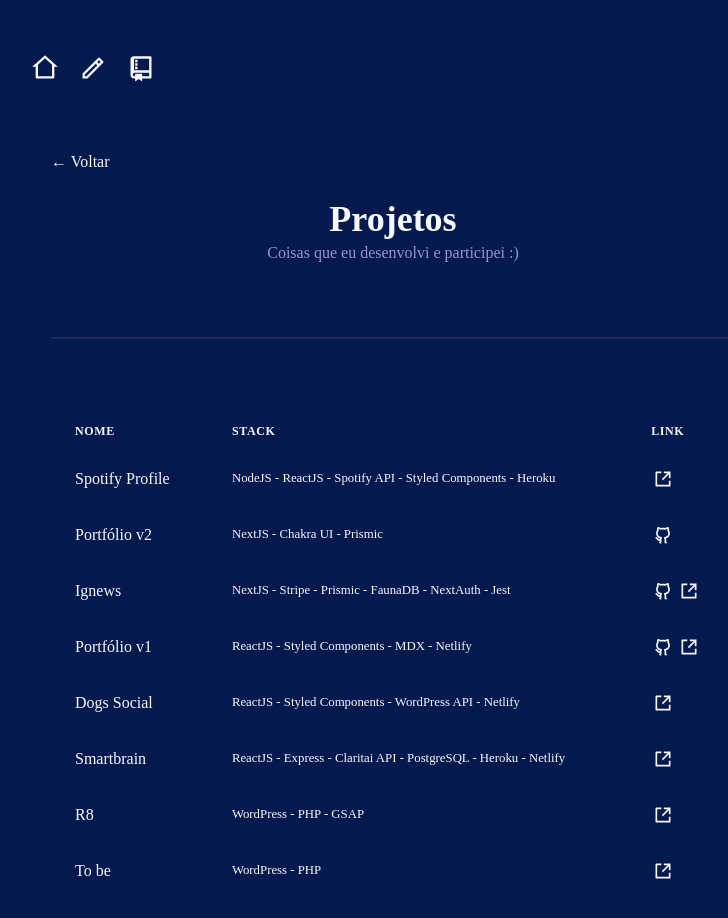
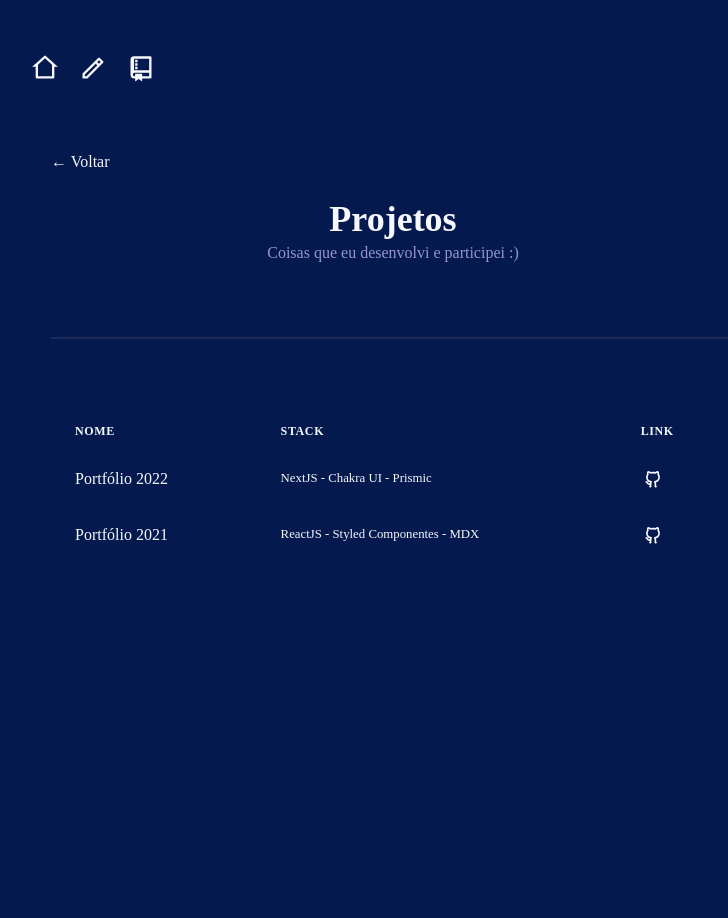
Before and after one commit to daniilomello/daniilodev-v2, a Next.js app: page /projects in a window 1280 px wide. Shown: the top 918 px of the page, without its empty margins (247-975 px from the left). After the commit the page ends 800 px from the top, so only its background shows below. Built offline with nearby package versions, Linux system fonts and the light colour scheme; a web font is replaced by a local one.

Commit message:
feat: update projects and about me

```diff
--- a/src/data/projects.js
+++ b/src/data/projects.js
@@ -1,23 +1,10 @@
 export const projects = [
   {
-    name: 'Spotify Profile',
-    tags: 'NodeJS - ReactJS - Spotify API - Styled Components - Heroku',
+    name: 'Portfólio 2022',
+    tags: 'NextJS - Chakra UI - Prismic',
     description:
-      'Web app para uma visualização personalizada dos seus dados de uso no Spotify.',
-    live: 'https://danlittle-spotify.herokuapp.com/',
-    github: 'https://github.com/daniilomello/daniilodev',
-    figma: '/',
-    loom: '/',
-    asLive: true,
-    asGithub: false,
-    asFigma: false,
-    asLoom: false,
-  },
-  {
-    name: 'Portfólio v2',
-    tags: 'NextJS - Chakra UI - Prismic',
-    description: 'Site pessoal para exibir meus projetos e conteúdos.',
-    live: 'https://daniilo.dev/',
+      'Site criando para colocar em prática conhecimentos sobre o Chakra UI',
+    live: '/',
     github: 'https://github.com/daniilomello/daniilodev',
     figma: '/',
     loom: '/',
@@ -27,81 +14,16 @@ export const projects = [
     asLoom: false,
   },
   {
-    name: 'Ignews',
-    tags: 'NextJS - Stripe - Prismic - FaunaDB - NextAuth - Jest',
-    description: 'Web app para exibir notícias apenas para assinantes mensais.',
-    live: 'https://ignews.daniilo.dev/',
-    github: 'https://github.com/daniilomello/ignews-ts',
+    name: 'Portfólio 2021',
+    tags: 'ReactJS - Styled Componentes - MDX',
+    description: 'Site pessoal para exibir meus projetos e conteúdos.',
+    live: '/',
+    github: 'https://github.com/daniilomello/daniilodev-v1',
     figma: '/',
     loom: '/',
-    asLive: true,
+    asLive: false,
     asGithub: true,
     asFigma: false,
     asLoom: false,
   },
-  {
-    name: 'Portfólio v1',
-    tags: 'ReactJS - Styled Components - MDX - Netlify',
-    description: 'Site pessoal para exibir meus projetos e conteúdos.',
-    live: 'https://v1.daniilo.dev/',
-    github: 'https://github.com/daniilomello/daniilomello-website',
-    figma: '/',
-    loom: '/',
-    asLive: true,
-    asGithub: true,
-    asFigma: false,
-    asLoom: false,
-  },
-  {
-    name: 'Dogs Social',
-    tags: 'ReactJS - Styled Components - WordPress API - Netlify',
-    description: 'Rede social para pets e donos de pet.',
-    live: 'https://dogs.daniilo.dev/',
-    github: '/',
-    figma: '/',
-    loom: '/',
-    asLive: true,
-    asGithub: false,
-    asFigma: false,
-    asLoom: false,
-  },
-  {
-    name: 'Smartbrain',
-    tags: 'ReactJS - Express - Claritai API - PostgreSQL - Heroku - Netlify',
-    description: 'Web App que identifica pessoas em fotos.',
-    live: 'https://smartbrain.daniilo.dev/',
-    github: '/',
-    figma: '/',
-    loom: '/',
-    asLive: true,
-    asGithub: false,
-    asFigma: false,
-    asLoom: false,
-  },
-  {
-    name: 'R8',
-    tags: 'WordPress - PHP - GSAP',
-    description: 'Site Instituncional.',
-    live: 'https://agenciar8.com.br/',
-    github: '/',
-    figma: '/',
-    loom: '/',
-    asLive: true,
-    asGithub: false,
-    asFigma: false,
-    asLoom: false,
-  },
-  {
-    name: 'To be',
-    tags: 'WordPress - PHP',
-    description: 'Site Instituncional.',
-    live: 'https://tobe.ppg.br/',
-    github: '/',
-    figma: '/',
-    loom: '/',
-    asLive: true,
-    asGithub: false,
-    asFigma: false,
-    asLoom: false,
-  },
 ];
```
Also changed, not shown: src/components/about-section.component.tsx (+7 -42 lines).
